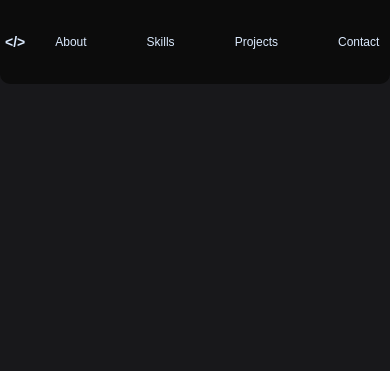
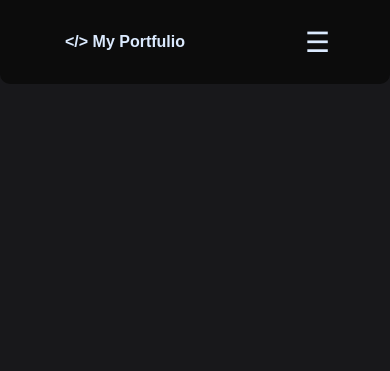
Before and after one commit to vijaygupta13/My-Portfolio, a plain HTML site: page Index.html in a window 390 px wide. Shown: the top 371 px of the page. Drawn offline with Linux system fonts and the light colour scheme.

Commit message:
made responsive

```diff
--- a/Index.html
+++ b/Index.html
@@ -10,13 +10,16 @@
     <!-- Header of th page -->
     <header>
       <h2 id="web-name">&lt;/&gt; My Portfulio</h2>
-      <ul class="header-ul">
-        <!-- <li class="header-li"><a href="#Home">Home</a></li> -->
+      <ul class="header-ul" id="nav-menu">
+        <li class="header-li"><a href="#Home">Home</a></li>
         <li class="header-li"><a href="#About">About</a></li>
         <li class="header-li"><a href="#Skills">Skills</a></li>
         <li class="header-li"><a href="#Projects">Projects</a></li>
         <li class="header-li"><a href="#Contact">Contact</a></li>
       </ul>
+      <button id="menu-btn" aria-label="Toggle navigation">
+        ☰
+    </button>
     </header>
     <!-- Main body of the page -->
     <main>
--- a/script.js
+++ b/script.js
@@ -1,18 +1,17 @@
-
 console.log("My portfolio website is running!");
 
+const menuBtn = document.getElementById("menu-btn");
+const navMenu = document.getElementById("nav-menu");
 
-function changeContent() {
-    const content = document.getElementById("web-name");
-
-    if (window.innerWidth <= 768) {
-        content.innerHTML = "&lt;/&gt;";
-    } else {
-        content.innerHTML = "&lt;/&gt; My Portfulio";
-    }
-}
-changeContent();
-window.addEventListener("resize", changeContent);
+menuBtn.addEventListener("click", () => {
+    navMenu.classList.toggle("active");
+});
 
 
-0
+const navLinks = navMenu.querySelectorAll("a");
+
+navLinks.forEach(link => {
+    link.addEventListener("click", () => {
+        navMenu.classList.remove("active");
+    });
+});
--- a/style.css
+++ b/style.css
@@ -1,17 +1,5 @@
 /* colours */
-
-/* :root {
-  --background: #0F172A;
-  --surface: #1E293B;
-  --secondary: #1E3A8A;
-  --primary: #D4AF37;
-  --text: #F8FAFC;
-  --muted: #CBD5E1;
-  --border: #334155;
-  --hover: #FACC15;
-  --light-text: #7e838d;
-} */
-
+/* version 2 */
 :root {
   --background: #18181b;
   --surface: #27272a;
@@ -80,6 +68,10 @@ li a:hover {
 a {
   text-decoration: none;
   color: var(--text);
+}
+
+#menu-btn {
+  display: none;
 }
 
 /* Home page */
@@ -451,30 +443,43 @@ footer p:first-child {
 }
 
 /* Responsiveness */
-/* Tablet */
-
-@media (max-width: 768px) {
-}
 
 /* Mobile */
 
 @media (max-width: 480px) {
-  li {
-    font-size: 12px;
-    padding: 0;
-  }
-  li:hover {
-    translate: 0px -2px 0px;
-    font-size: 13px;
+  /* Header nav */
+  header {
+    display: flex;
+    justify-content: space-around;
+    align-items: center;
   }
   #web-name {
-    font-size: 14px;
+    font-size: 16px;
     padding-left: 5px;
   }
-  .header-ul {
-    width: 100%;
+
+  #menu-btn {
+        display: block;
+        background: none;
+        border: none;
+        color: var(--text);
+        font-size: 28px;
+        cursor: pointer;
     }
 
+  .header-ul {
+        display: none;
+        position: absolute;
+        top: 100%;
+        right: 0;
+        width: 100%;
+        flex-direction: column;
+        background: var(--surface);
+    }
+
+    .header-ul.active {
+        display: flex;
+    }
   /* Home page */
   h1 {
     font-size: 35px;
@@ -613,7 +618,7 @@ footer p:first-child {
     padding: 9px 22px;
   }
 
-    /* Footre */
+  /* Footer */
   footer {
     flex-direction: column;
     justify-content: center;
```
Lines whose indentation alone changed are shown as unchanged.
